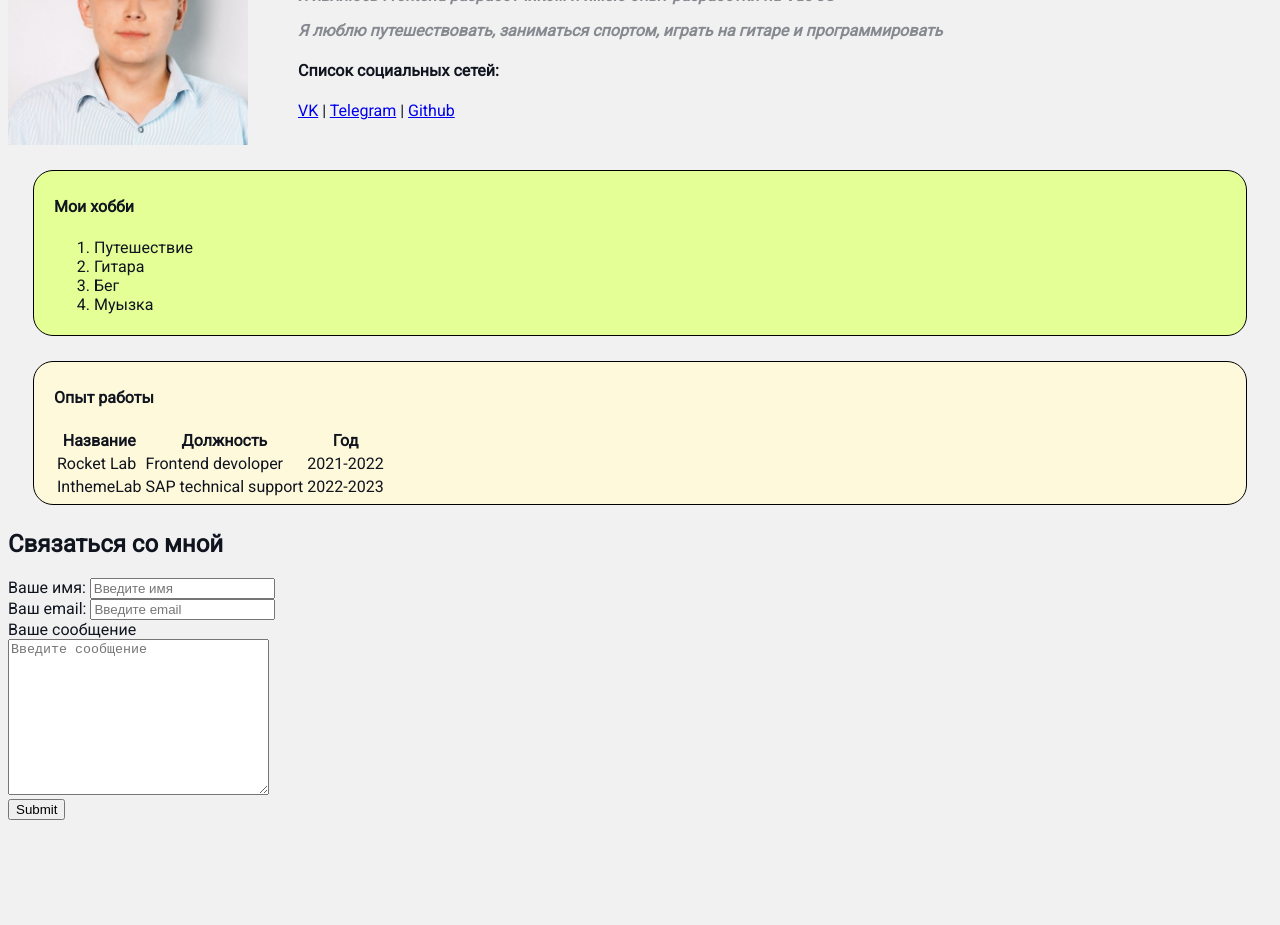
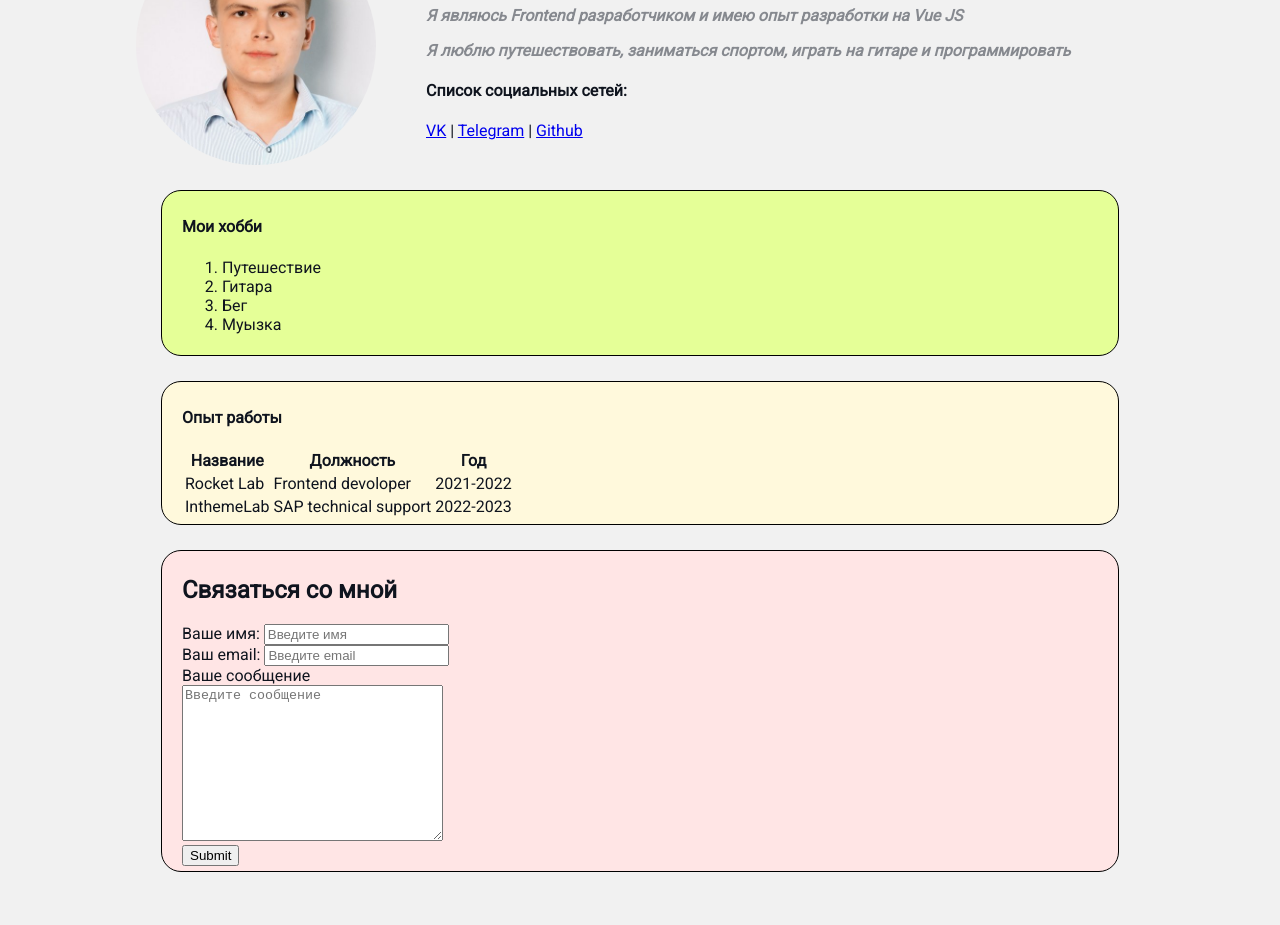
Before and after one commit to rykitik/resume, a plain HTML site: page index.html in a window 1280 px wide. Shown: the part 103-1028 px from the top of the page. Before the commit the page ends 931 px from the top, so only its background shows below. Drawn offline with Linux system fonts and the light colour scheme.

Commit message:
Исправления

```diff
--- a/index.html
+++ b/index.html
@@ -62,6 +62,7 @@
                 </tbody>
             </table>
         </div>
+        <div class="card bg-red">
         <h2>Связаться со мной</h2>
         <form action="#">
             <label for="name">Ваше имя: </label>
@@ -72,5 +73,6 @@
             <textarea name="message" id="message" cols="30" rows="10" placeholder="Введите сообщение"></textarea> <br />
             <input type="submit" id="btnSubmit">
         </form>
+    </div>
     </body>
 </html>
--- a/styles/style.css
+++ b/styles/style.css
@@ -5,6 +5,7 @@ body {
     font-family: 'Roboto', sans-serif;
     color: #0f141e;
     background: #f1f1f1;
+    padding: 20px 10vw;
 }
 
 .info-text {
@@ -40,3 +41,7 @@ body {
 .info {
     display: flex;
 }
+
+.info img {
+    border-radius: 180px;
+}
```
